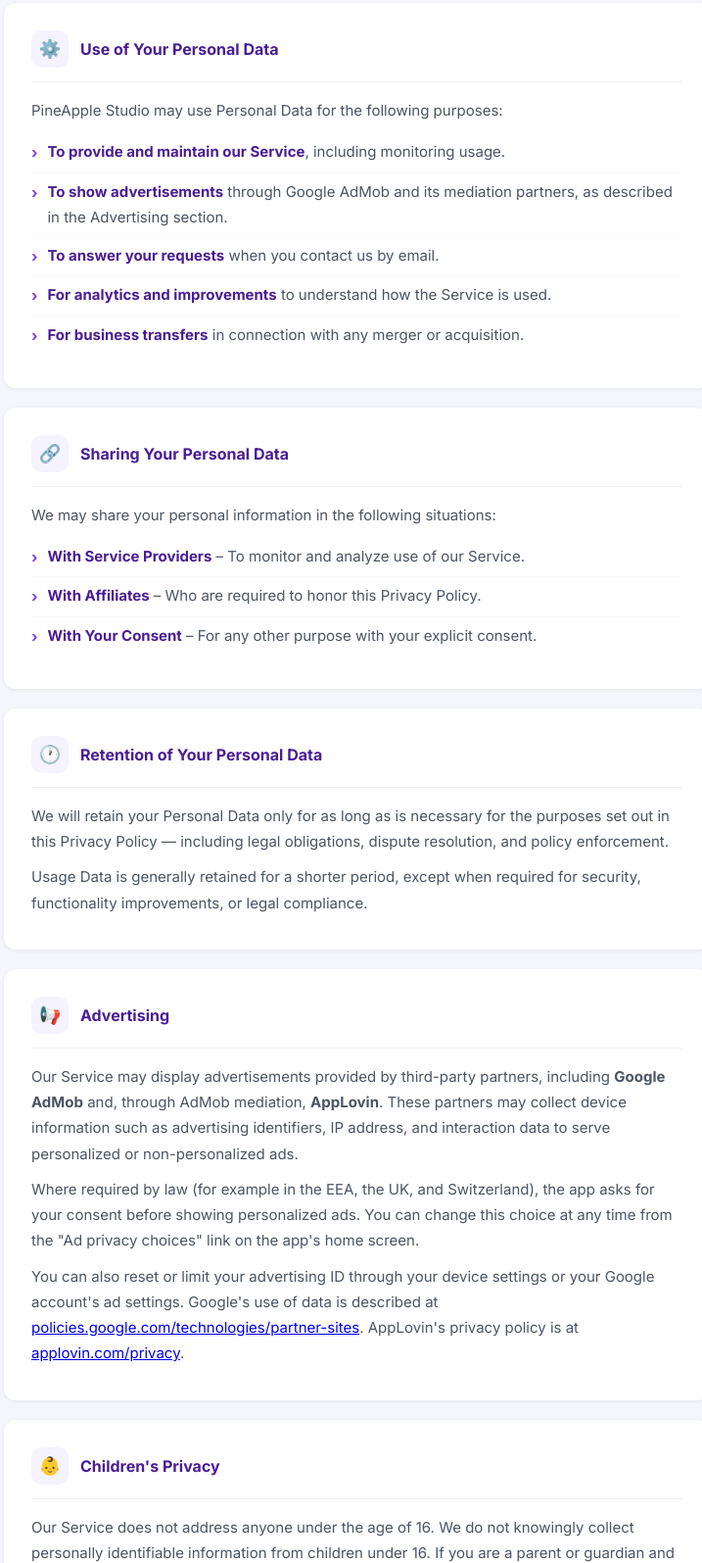
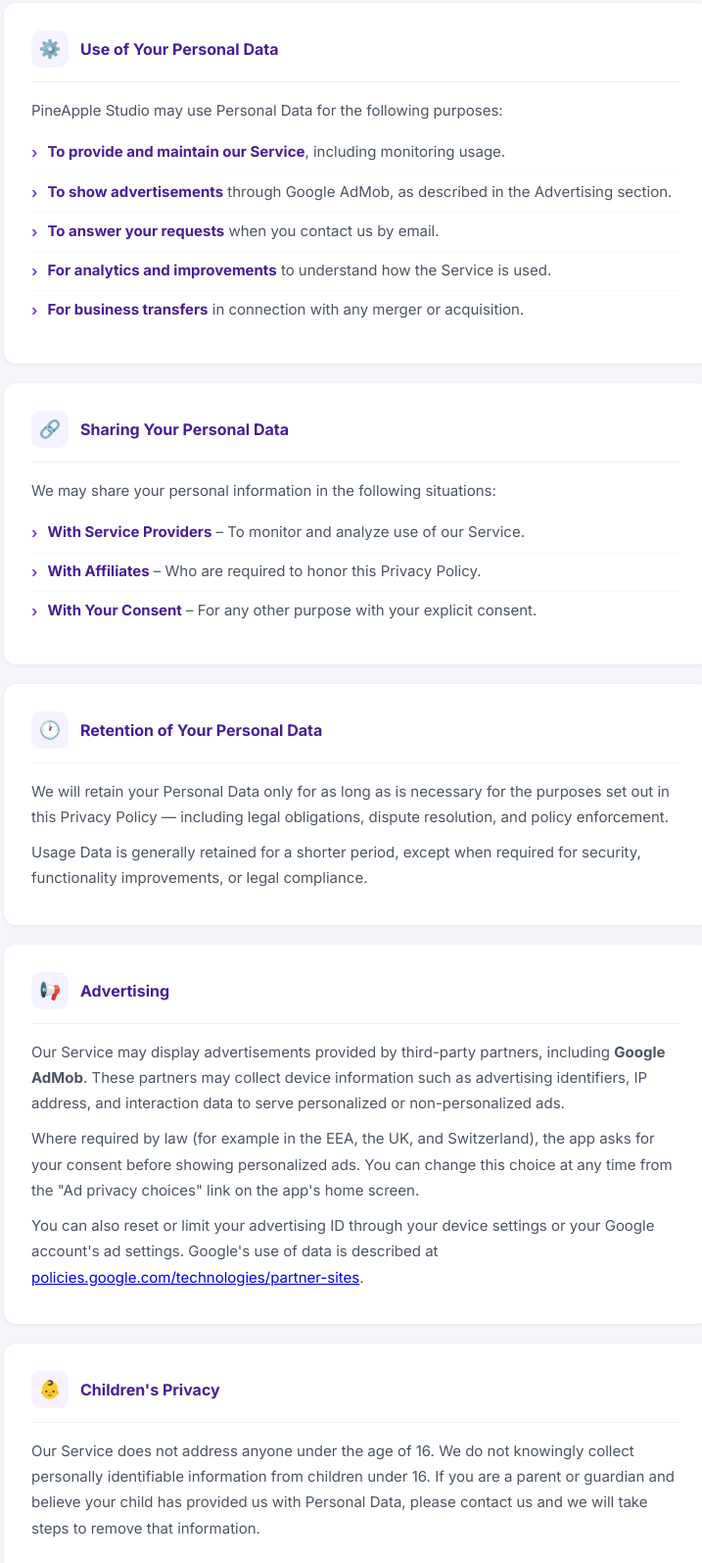
Before and after one commit to Nia1802/nia1802.github.io, a plain HTML site: page Blockblast/privacy-policy.html in a window 1280 px wide. Shown: the part 1426-3021 px from the top of the page at 98% size, without its empty margins (276-993 px from the left). Drawn offline with Linux system fonts and the light colour scheme.

Commit message:
Privacy policies: AppLovin is no longer an ad partner
Co-Authored-By: Claude Opus 5.5 <noreply@anthropic.com>

```diff
--- a/Blockblast/privacy-policy.html
+++ b/Blockblast/privacy-policy.html
@@ -138,7 +138,7 @@
       <p>PineApple Studio may use Personal Data for the following purposes:</p>
       <ul>
         <li><span><strong>To provide and maintain our Service</strong>, including monitoring usage.</span></li>
-        <li><span><strong>To show advertisements</strong> through Google AdMob and its mediation partners, as described in the Advertising section.</span></li>
+        <li><span><strong>To show advertisements</strong> through Google AdMob, as described in the Advertising section.</span></li>
         <li><span><strong>To answer your requests</strong> when you contact us by email.</span></li>
         <li><span><strong>For analytics and improvements</strong> to understand how the Service is used.</span></li>
         <li><span><strong>For business transfers</strong> in connection with any merger or acquisition.</span></li>
@@ -163,9 +163,9 @@
 
     <div class="section">
       <div class="section-header"><div class="section-icon">📢</div><h2>Advertising</h2></div>
-      <p>Our Service may display advertisements provided by third-party partners, including <strong>Google AdMob</strong> and, through AdMob mediation, <strong>AppLovin</strong>. These partners may collect device information such as advertising identifiers, IP address, and interaction data to serve personalized or non-personalized ads.</p>
+      <p>Our Service may display advertisements provided by third-party partners, including <strong>Google AdMob</strong>. These partners may collect device information such as advertising identifiers, IP address, and interaction data to serve personalized or non-personalized ads.</p>
       <p>Where required by law (for example in the EEA, the UK, and Switzerland), the app asks for your consent before showing personalized ads. You can change this choice at any time from the "Ad privacy choices" link on the app's home screen.</p>
-      <p>You can also reset or limit your advertising ID through your device settings or your Google account's ad settings. Google's use of data is described at <a href="https://policies.google.com/technologies/partner-sites" target="_blank" rel="noopener noreferrer">policies.google.com/technologies/partner-sites</a>. AppLovin's privacy policy is at <a href="https://www.applovin.com/privacy/" target="_blank" rel="noopener noreferrer">applovin.com/privacy</a>.</p>
+      <p>You can also reset or limit your advertising ID through your device settings or your Google account's ad settings. Google's use of data is described at <a href="https://policies.google.com/technologies/partner-sites" target="_blank" rel="noopener noreferrer">policies.google.com/technologies/partner-sites</a>.</p>
     </div>
 
     <div class="section">
```
Also changed, not shown: ColorRoute/privacy-policy.html (+3 -3 lines), FruitDrop/privacy-policy.html (+3 -3 lines), HexaGarden/privacy-policy.html (+3 -3 lines), ParkingJam/privacy-policy.html (+3 -3 lines), ScrewPinJam/privacy-policy.html (+3 -3 lines), Solitaire/privacy-policy.html (+3 -3 lines), Sudokus/privacy-policy.html (+3 -3 lines), TripleTile/privacy-policy.html (+3 -3 lines), WaterSort/privacy-policy.html (+3 -3 lines).
